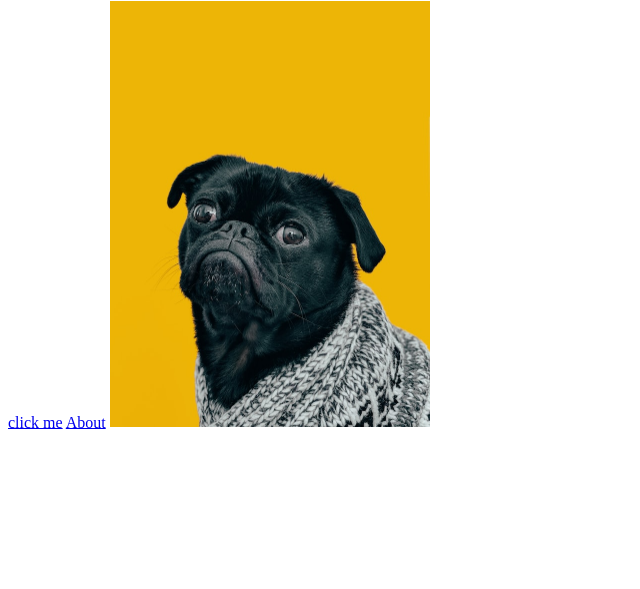
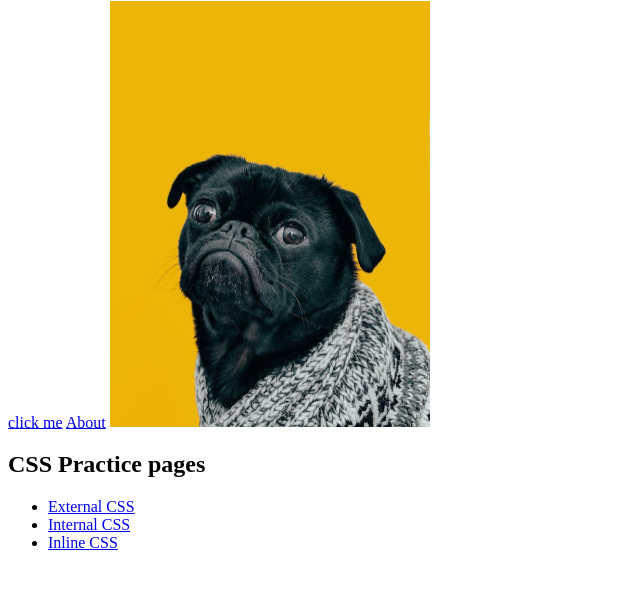
Before and after one commit to taladan/git_test, a plain HTML site: page odin-links-and-images/index.html in a window 1280 px wide. Shown: the part 79-668 px from the top of the page, without its empty margins (0-640 px from the left). Drawn offline with Linux system fonts and the light colour scheme.

Commit message:
Set up links and pages to css practice
Work on the intro to CSS section in TOP.  Add following exercises:

  - External CSS
  - Internal CSS
  - Inline CSS

```diff
--- a/odin-links-and-images/index.html
+++ b/odin-links-and-images/index.html
@@ -12,5 +12,12 @@
 
     <img src="./images/dog.jpg" alt="Pug dog in a sweater on a yellow background" width="320">
 
+    <h2>CSS Practice pages</h2>
+    <ul>
+      <li><a href="./pages/externalcss.html" target="_blank">External CSS</a> </li>
+      <li><a href="./pages/internalcss.html" target="_blank">Internal CSS</a> </li>
+      <li><a href="./pages/inlinecss.html" target="_blank">Inline CSS</a> </li>
+    </ul>
+
   </body>
 </html>
```
Also changed, not shown: pages/externalcss.html (added), pages/inlinecss.html (added), pages/internalcss.html (added).
